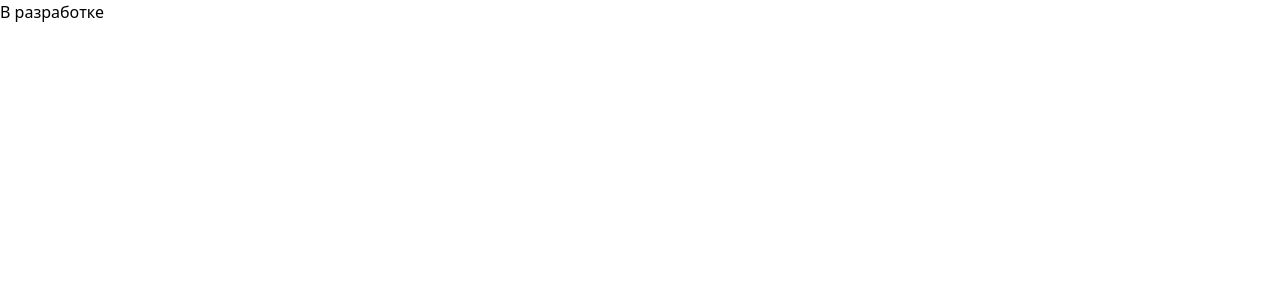
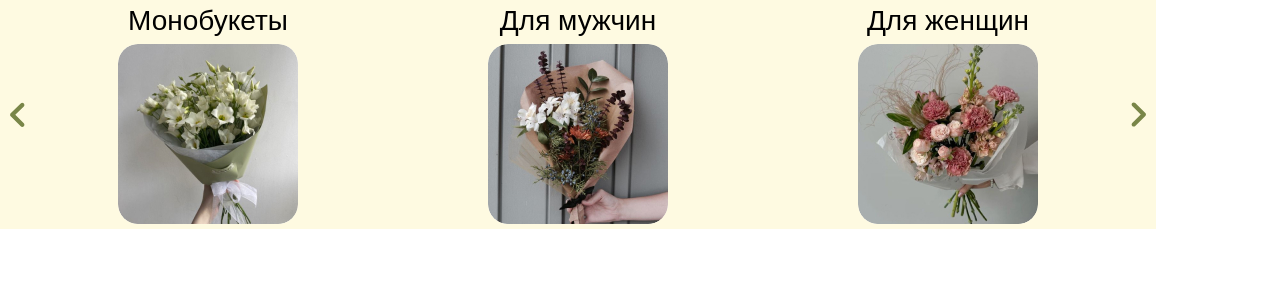
Before and after one commit to yakovlev05/cms_online_store, a Next.js app in the folder client/: page / in a window 1280 px wide. Shown: the top 300 px of the page. Built offline with nearby package versions, Linux system fonts and the light colour scheme; a web font is replaced by a local one.

Commit message:
update slider

```diff
--- a/client/app/page.tsx
+++ b/client/app/page.tsx
@@ -1,5 +1,15 @@
+import Tile from "@/src/components/tile";
+import Slider from "@/src/components/slider";
+
 export default function Home() {
     return (
-        <div>В разработке</div>
+        <Slider sliderWidth={1156} sliderHeight={229} countShow={3}>
+            <Tile name='Монобукеты' img='/assets/placeholder/tile1.jpg'/>
+            <Tile name='Для мужчин' img='/assets/placeholder/tile2.jpg'/>
+            <Tile name='Для женщин' img='/assets/placeholder/tile3.jpg'/>
+            <Tile name='Сезонные' img='/assets/placeholder/tile4.jpg'/>
+            <Tile name='Классические' img='/assets/placeholder/tile5.jpg'/>
+        </Slider>
+
     )
 }
--- a/client/src/components/ui/slider.tsx
+++ b/client/src/components/slider.tsx
@@ -1,6 +1,7 @@
 'use client'
 import styles from '@/src/styles/slider.module.css'
 import React, {useState} from "react";
+import Arrow from "@/src/components/ui/arrow";
 
 interface Props {
     children: React.ReactNode; // элементы для отображения
@@ -34,7 +35,9 @@ const Slider: React.FC<Props> = ({children, countShow = 3, gap = 24, sliderHeigh
                  maxHeight: `${sliderHeight}px`,
              }}
         >
-            <button onClick={handlePrev}>Назад</button>
+            <button onClick={handlePrev} className={styles.button}>
+                <Arrow flipVertical={true}/>
+            </button>
             <div
                 className={styles.window}
                 style={{
@@ -43,7 +46,9 @@ const Slider: React.FC<Props> = ({children, countShow = 3, gap = 24, sliderHeigh
             >
                 {visibleItems}
             </div>
-            <button onClick={handleNext}>Вперёд</button>
+            <button onClick={handleNext} className={styles.button}>
+                <Arrow/>
+            </button>
         </div>
     )
 }
--- a/client/src/styles/slider.module.css
+++ b/client/src/styles/slider.module.css
@@ -19,3 +19,7 @@
 
     overflow: hidden;
 }
+
+.button{
+    margin: 0 10px 0 10px;
+}
```
